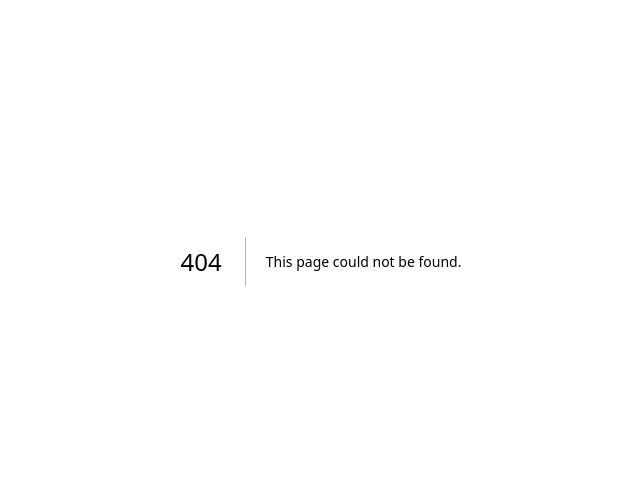
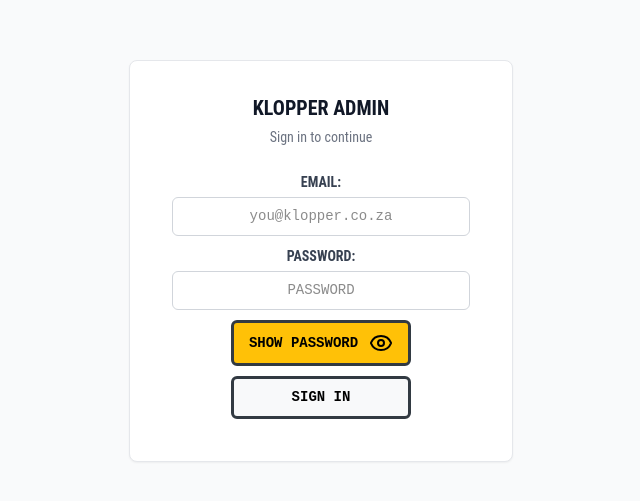
Before and after one commit to laraklopper/paymentManagerClient, a Next.js app: page /login in a window 1280 px wide. Before the commit this address had no page. Shown: the part 139-640 px from the top of the page, without its empty margins (319-959 px from the left). Built offline with nearby package versions, Linux system fonts and the light colour scheme.

Commit message:
Add files via upload

```diff
--- /dev/null
+++ b/app/login/login.module.css
@@ -0,0 +1,157 @@
+/* login.module.css */
+.loginContainer {
+  min-height: 100vh;
+  display: flex;
+  align-items: center;
+  justify-content: center;
+  background-color: #f9fafb;
+}
+
+/* LOGIN PAGE */
+.loginBox {
+  width: 100%;
+  max-width: 384px;
+  background-color: #ffffff;
+  border: 1px solid #e5e7eb;
+  border-radius: 8px;
+  padding: 32px;
+  box-shadow: 0 1px 2px 0 #0000000d;
+}
+/* FORM */
+.loginForm {
+  margin: 10px;
+  display: flex;
+  flex-direction: column;
+  gap: 10px;
+}
+/* Layout */
+.inputBox{
+  display: flex;
+  flex-direction: column;
+  align-items: center;
+}
+/* text */
+.formHeading {
+  text-align: center;
+  text-transform: uppercase;
+  font-size: 20px;
+  font-weight: 600;
+  color: #111827;
+  margin-bottom: 4px;
+  font-family: "Roboto Condensed", sans-serif;
+}
+.subtitle {
+  text-align: center;
+  font-size: 14px;
+  color: #6b7280;
+  margin-bottom: 24px;
+  font-family: "Roboto Condensed", sans-serif;
+}
+.loginLabel {
+  display: block;
+  font-size: 14px;
+  text-transform: uppercase;
+    font-weight: 700;
+  color: #374151;
+  font-family: "Roboto Condensed", sans-serif;
+  margin-bottom: 4px;
+  text-align: center;
+}
+/* Error message */
+.errorMsg {
+  font-size: 14px;
+  color: #dc2626;
+  font-family: "Noto Serif", serif;
+  text-transform: uppercase;
+  font-weight: 500;
+  text-align: center;
+}
+/* Input */
+.loginInput {
+  font-family: "Roboto Mono", monospace;
+  width: 100%;
+  border: 1px solid #d1d5db;
+  border-radius: 6px;
+  padding: 8px 12px;
+  font-size: 14px;
+  text-align: center;
+  outline: none;
+  transition: border-color 0.15s ease, box-shadow 0.15s ease;
+}
+
+.loginInput:focus {
+  border-color: #155dfc;
+  box-shadow: 0 0 0 2px #155dfc40;
+}
+/* Buttons */
+.btnBlock{
+    display: flex;
+    justify-content: center;
+}
+
+.loginBtn {
+  background-color: #f8f9fa;
+  color: #000;
+  text-transform: uppercase;
+  font-family: "Roboto Mono", monospace;
+  font-size: 14px;
+  font-weight: 700;
+  padding: 8px 16px;
+  border-radius: 6px;
+  cursor: pointer;
+  width: 180px;
+  border: #323A42 3px solid;
+  /* transition: background-color 0.15s ease; */
+}
+.loginBtn:hover{
+  font-family: "Roboto Mono", monospace;
+  border: #323A42 3px solid;
+    background-color: #323A42;
+    width: 180px;
+    border-radius: 6px;
+    color: #ffffff;
+}
+.loginBtn:hover:not(:disabled) {
+  background-color: #323A42;
+}
+
+.loginBtn:disabled {
+  /* opacity: 0.5; */
+  cursor: not-allowed;
+}
+.showPasswordBtn{
+  display: flex;
+  justify-content: center;
+  align-items: center;
+  gap: 5px;
+  background-color: #ffc107;
+  border-radius: 6px;
+  border: #323A42 3px solid;
+  font-weight: 700;
+  width: 180px;
+  color: #000;
+  font-size: 14px;
+      padding: 8px 5px;
+  font-family: "Roboto Mono", monospace;
+}
+.showPasswordBtn:hover {
+  display: flex;
+  justify-content: center;
+  align-items: center;
+  gap: 5px;
+  border-radius: 6px;
+  border: #323A42 3px solid;
+  background-color: #323A42;
+  width: 180px;
+  color: #ffffff;
+  font-size: 14px;
+  padding: 8px 5px;
+  font-family: "Roboto Mono", monospace;
+}
+.showPswdIcon{
+  margin-left: 6px;
+  margin-top: 0px;
+  margin-bottom: 0px;
+  margin-right: 0px;
+  padding: 0px;
+}
--- /dev/null
+++ b/app/login/page.tsx
@@ -0,0 +1,121 @@
+// app/login/page.tsx
+'use client'
+import { useState } from 'react'
+import { useRouter } from 'next/navigation'
+import styles from './login.module.css'
+import { Eye, EyeOff } from 'lucide-react';
+//Login Page component
+export default function LoginPage() {
+  const router = useRouter()
+  // ---------STATE VARIABLES--------------
+  const [email, setEmail] = useState('')
+  const [password, setPassword] = useState('')
+  const [error, setError] = useState('')
+  const [loading, setLoading] = useState(false)
+  const [showPassword, setShowPassword] = useState(false)
+
+  async function handleSubmit(e: React.FormEvent) {
+    e.preventDefault()
+    setLoading(true)
+    setError('')
+
+    // FIX: wrap in try/catch so a network failure doesn't leave loading=true forever.
+    // FIX: finally block ensures setLoading(false) always runs, even on success path
+    //      (router.push is async so we must reset before navigating).
+    try {
+      const res = await fetch('/api/auth/login', {
+        method: 'POST',
+        headers: { 'Content-Type': 'application/json' },
+        body: JSON.stringify({ email, password }),
+      })
+
+      if (res.ok) {
+        router.push('/dashboard/payments')
+      } else {
+        const data = await res.json()
+        setError(data.error ?? 'Login failed')
+      }
+    } catch {
+      setError('Network error — please try again')
+    } finally {
+      setLoading(false)
+    }
+  }
+
+  //=================JSX==============================
+
+  return (
+    <div className={styles.loginContainer} role='main'>
+      <div className={styles.loginBox}>
+        <h1 className={styles.formHeading}>Klopper Admin</h1>
+
+        <p className={styles.subtitle}>Sign in to continue</p>
+
+        <form onSubmit={handleSubmit} className={styles.loginForm}>
+          <div className={styles.inputBox}>
+            {/* FIX: added htmlFor + id so clicking the label focuses the input */}
+            <label htmlFor="email" className={styles.loginLabel}>Email:</label>
+            <input
+              id="email"
+              type="email"
+              value={email}
+              onChange={(e) => setEmail(e.target.value)}
+              required
+              autoComplete="email"
+              className={styles.loginInput}
+              placeholder="you@klopper.co.za"
+            />
+          </div>
+          <div className={styles.inputBox}>
+            {/* FIX: added htmlFor + id so clicking the label focuses the input */}
+            <label htmlFor="password" className={styles.loginLabel}>Password:</label>
+            <input
+              id="password"
+              type={showPassword ? 'text' : 'password'}
+              value={password}
+              onChange={(e) => setPassword(e.target.value)}
+              required
+              placeholder='PASSWORD'
+              autoComplete="current-password"
+              className={styles.loginInput}
+            />
+          </div>
+          <div className={styles.inputBox}>
+            <button
+              className={styles.showPasswordBtn}
+              type='button'
+              onClick={() => setShowPassword(!showPassword)}
+            >
+              {showPassword ? (
+                <>
+                  HIDE PASSWORD
+                  <EyeOff
+                    className={styles.showPswdIcon}
+                  />
+                </>
+              ) : (
+                <>
+                  SHOW PASSWORD
+                  <Eye
+                    className={styles.showPswdIcon}
+                  />
+                </>
+              )}
+            </button>
+          </div>
+          {error && <p className={styles.errorMsg}>{error}</p>}
+            <div className={styles.btnBlock}>
+            <button
+              type="submit"
+              disabled={loading}
+              className={styles.loginBtn}
+            >
+              {loading ? 'Signing in…' : 'Sign in'}
+            </button>
+            </div>
+
+        </form>
+      </div>
+    </div>
+  )
+}
```
